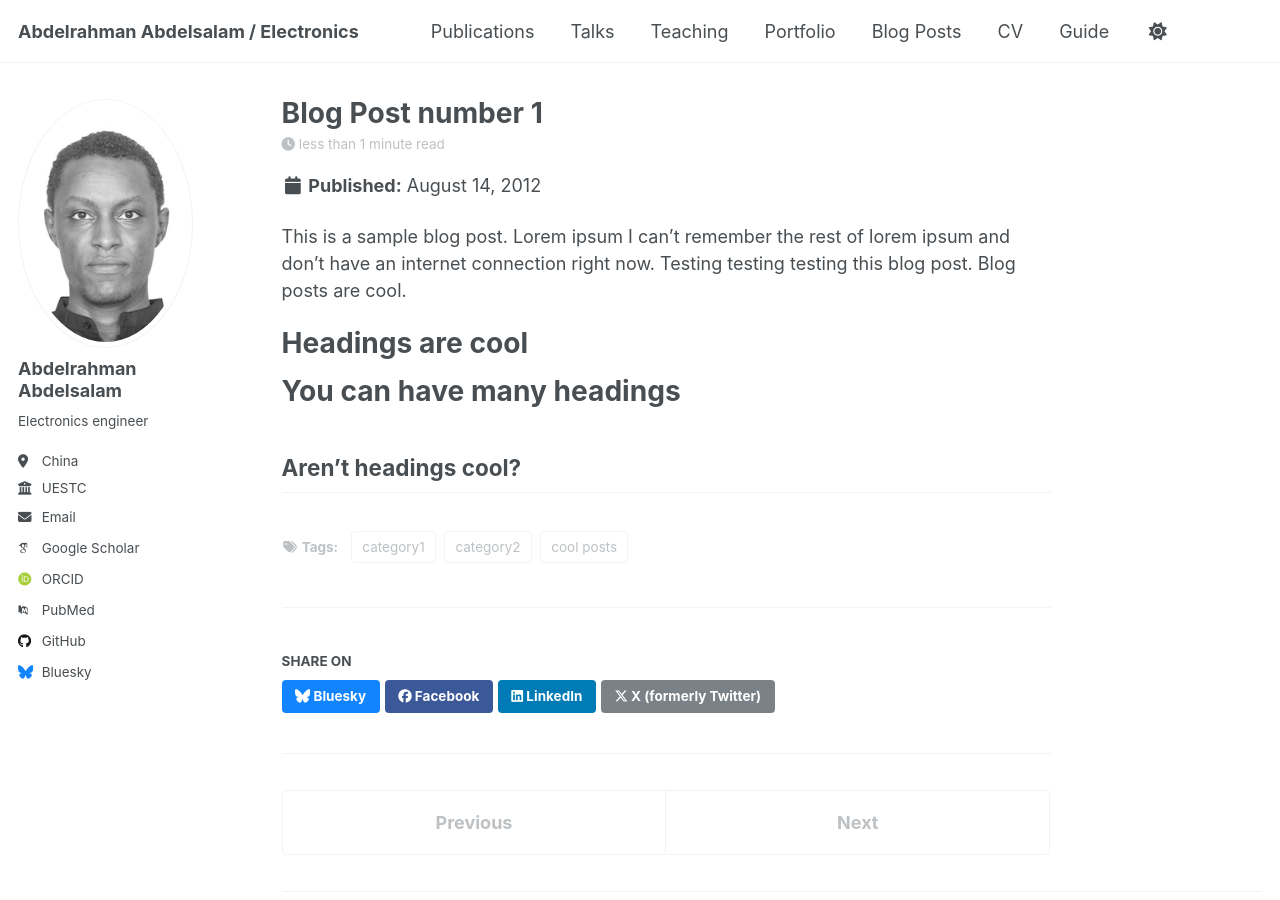
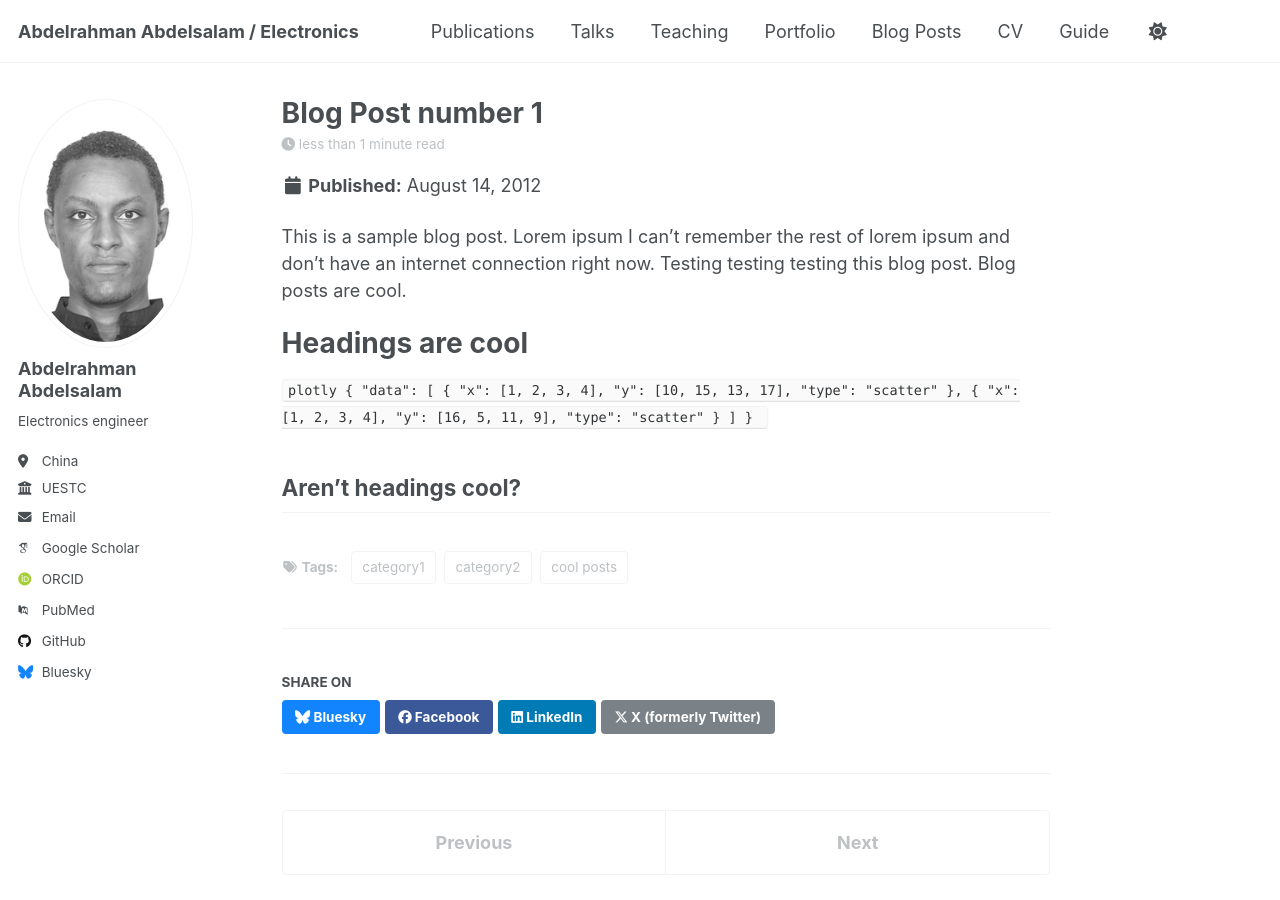
Before and after one commit to abdelrahman-dip/abdelrahmanosman.github.io, a Jekyll site: the page built from _posts/2012-08-14-blog-post-1.md, in a window 1280 px wide and 900 px high. Built offline with Jekyll 4.4.1, drawn with Linux system fonts in a browser that asks for light colours; some web fonts are replaced; a script that is not in the unit is left out.

Commit message:
Update 2012-08-14-blog-post-1.md

````diff
--- a/_posts/2012-08-14-blog-post-1.md
+++ b/_posts/2012-08-14-blog-post-1.md
@@ -13,8 +13,22 @@ This is a sample blog post. Lorem ipsum I can't remember the rest of lorem ipsum
 Headings are cool
 ======
 
-You can have many headings
-======
+```plotly
+    {
+      "data": [
+        {
+          "x": [1, 2, 3, 4],
+          "y": [10, 15, 13, 17],
+          "type": "scatter"
+        },
+        {
+          "x": [1, 2, 3, 4],
+          "y": [16, 5, 11, 9],
+          "type": "scatter"
+        }
+      ]
+    }
+    ```
 
 Aren't headings cool?
 ------
````
